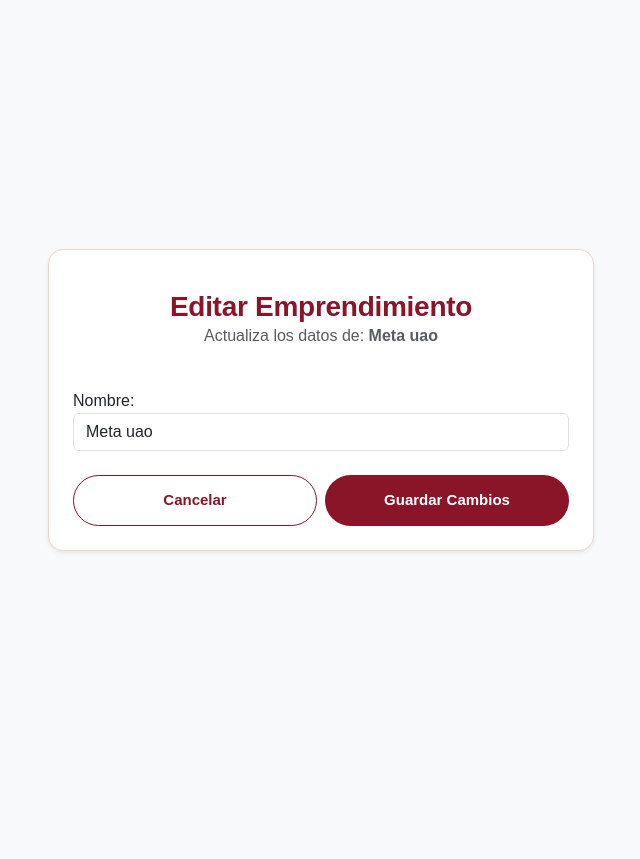
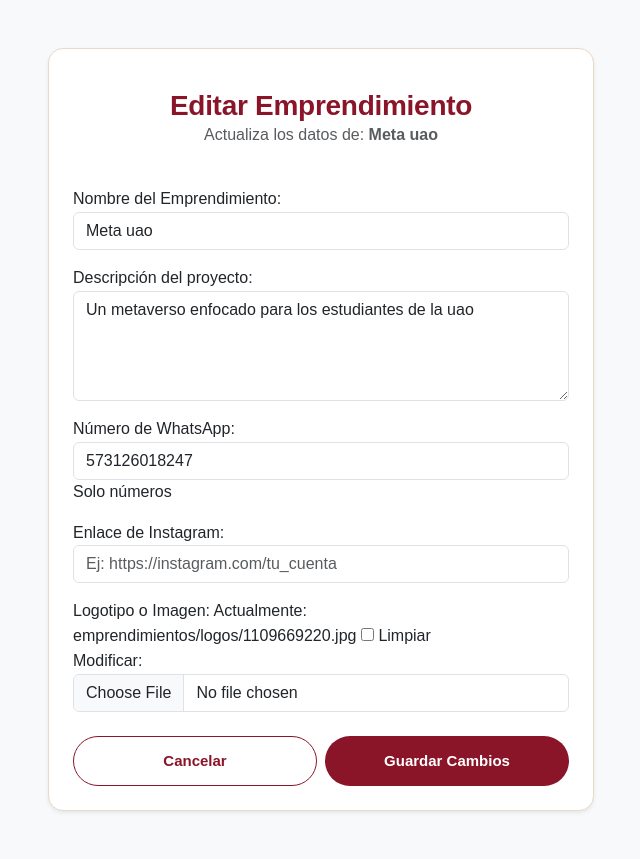
Before and after one commit to juanjoystefa/vitrinaDigital, a Django app: page /emprendimientos/editar/5/ in a window 1280 px wide. Shown: the whole page, without its empty margins (319-959 px from the left). Before the commit the page ends 552 px from the top, so only its background shows below. Run offline with Django 5.2, Linux system fonts and the light colour scheme; a user stored in the database is signed in; data comes from the database, SQL or seed files in the repository.

Commit message:
Los modelos ahora pueden tener su logo

```diff
--- a/modulos/emprendimientos/forms.py
+++ b/modulos/emprendimientos/forms.py
@@ -6,9 +6,40 @@ from django.contrib.auth.forms import UserCreationForm
 class EmprendimientoForm(forms.ModelForm):
     class Meta:
         model = Emprendimiento
-        fields = ["nombre"]
+        # 1. Agregamos los nuevos campos a la lista
+        fields = ["nombre", "descripcion", "link_whatsapp", "link_instagram", "logo"]
+
+        # 2. Personalizamos las etiquetas (Lo que lee el usuario)
+        labels = {
+            'nombre': 'Nombre del Emprendimiento',
+            'descripcion': 'Descripción del proyecto',
+            'link_whatsapp': 'Número de WhatsApp',
+            'link_instagram': 'Enlace de Instagram',
+            'logo': 'Logotipo o Imagen'
+        }
+
+        # 3. Asignamos clases de Bootstrap y textos de ejemplo (placeholders)
         widgets = {
-            'nombre': forms.TextInput(attrs={"class": "form-control", "placeholder": "Nombre del emprendimiento"})
+            'nombre': forms.TextInput(attrs={
+                'class': 'form-control',
+                'placeholder': 'Ej: EcoPlásticos UAO'
+            }),
+            'descripcion': forms.Textarea(attrs={
+                'class': 'form-control',
+                'rows': 4,
+                'placeholder': 'Cuéntanos brevemente de qué trata tu emprendimiento...'
+            }),
+            'link_whatsapp': forms.TextInput(attrs={
+                'class': 'form-control',
+                'placeholder': 'Ej: 573001234567 (Código de país + número)'
+            }),
+            'link_instagram': forms.URLInput(attrs={
+                'class': 'form-control',
+                'placeholder': 'Ej: https://instagram.com/tu_cuenta'
+            }),
+            'logo': forms.ClearableFileInput(attrs={
+                'class': 'form-control'
+            })
         }
 
 class RegistroForm(UserCreationForm):
--- a/modulos/emprendimientos/models.py
+++ b/modulos/emprendimientos/models.py
@@ -37,7 +37,7 @@ class Emprendimiento(models.Model):
 
     idEmprendimiento = models.AutoField(primary_key=True)
     nombre = models.CharField(max_length=100)
-    descripcion = models.TextField(blank=True, null=True) # Para que el admin sepa de qué trata
+    descripcion = models.TextField(blank=True, null=True, max_length=1000) # Para que el admin sepa de qué trata
     creador = models.ForeignKey(User, on_delete=models.SET_NULL, null=True, blank=True, related_name="emprendimientos")
 
     estado = models.CharField(max_length=20, choices=ESTADOS, default='pendiente')
@@ -46,8 +46,7 @@ class Emprendimiento(models.Model):
     # Redes sociales / Enlaces de contacto
     link_whatsapp = models.CharField(max_length=20, blank=True, null=True, help_text="Solo números")
     link_instagram = models.URLField(blank=True, null=True)
-    link_web = models.URLField(blank=True, null=True)
-
+    logo = models.ImageField(upload_to='emprendimientos/logos/', null=True, blank=True)
     # Contadores de visitas (Para que el panel cargue súper rápido sin calcular todo el tiempo)
     totalVistas = models.IntegerField(default=0)
     vistas_wa = models.IntegerField(default=0)
--- a/modulos/emprendimientos/views.py
+++ b/modulos/emprendimientos/views.py
@@ -5,22 +5,47 @@ from django.contrib.auth.decorators import login_required
 from .models import Emprendimiento, Vistas, Perfil
 from .forms import EmprendimientoForm, RegistroForm
 
-# ================================
-# VISTA DE INICIO
-# ================================
+# ==========================================
+# 1. USUARIOS Y AUTENTICACIÓN
+# ==========================================
+
+def registro(request):
+    if request.method == 'POST':
+        form = RegistroForm(request.POST)
+        if form.is_valid():
+            usuario = form.save()
+            login(request, usuario)
+            return redirect('emprendimientos')
+    else:
+        form = RegistroForm()
+    return render(request, 'login/registro.html', {'form': form})
+
+@login_required
+def perfil_usuario(request):
+    mis_emprendimientos = Emprendimiento.objects.filter(creador=request.user).order_by('-fecha_creacion')
+
+    return render(request, 'perfil/perfil.html', {
+        'mis_emprendimientos': mis_emprendimientos
+    })
+
+
+# ==========================================
+# 2. EMPRENDIMIENTOS (CRUD Y PÚBLICAS)
+# ==========================================
+
 def inicio(request):
+    # CREATE Y READ PÚBLICO
     if request.method == "POST":
-        # Protegemos para que solo usuarios logueados puedan crear
         if not request.user.is_authenticated:
             return redirect("login")
 
-        form = EmprendimientoForm(request.POST)
+        # AGREGAMOS request.FILES para recibir la imagen al crear
+        form = EmprendimientoForm(request.POST, request.FILES)
         if form.is_valid():
             emprendimiento = form.save(commit=False)
-            emprendimiento.creador = request.user # Asignamos el usuario logueado
+            emprendimiento.creador = request.user
             emprendimiento.save()
 
-            # MAGIA: Si el usuario era visitante, lo subimos a emprendedor
             if request.user.perfil.rol == 'visitante':
                 request.user.perfil.rol = 'emprendedor'
                 request.user.perfil.save()
@@ -37,77 +62,39 @@ def inicio(request):
     })
 
 @login_required
-def perfil_usuario(request):
-    # Buscamos todos los emprendimientos que ha creado este usuario en específico
-    mis_emprendimientos = Emprendimiento.objects.filter(creador=request.user).order_by('-fecha_creacion')
-
-    return render(request, 'perfil/perfil.html', {
-        'mis_emprendimientos': mis_emprendimientos
-    })
-
-# ==========================================
-# VISTAS PÚBLICAS
-# ==========================================
-
-def registrar_visita(request, id, origen='general'):
+def editar_emprendimiento(request, id):
+    # UPDATE
     emprendimiento = get_object_or_404(Emprendimiento, idEmprendimiento=id)
 
-    # Creamos la visita pasándole el origen (wa, ig, web o general)
-    Vistas.objects.create(idEmprendimiento=emprendimiento, origen=origen)
-
-    # Redirección inteligente: si hizo clic en WhatsApp, lo llevamos a WhatsApp
-    if origen == 'wa' and emprendimiento.link_whatsapp:
-        return redirect(f"https://wa.me/{emprendimiento.link_whatsapp}")
-    elif origen == 'ig' and emprendimiento.link_instagram:
-        return redirect(emprendimiento.link_instagram)
-    elif origen == 'web' and emprendimiento.link_web:
-        return redirect(emprendimiento.link_web)
-
-    # Si es 'general', recarga la página principal
-    return redirect('inicio')
-
-# ==========================================
-# CRUD: EDITAR Y ELIMINAR EMPRENDIMIENTOS
-# ==========================================
-
-@login_required
-def editar_emprendimiento(request, id):
-    emprendimiento = get_object_or_404(Emprendimiento, idEmprendimiento=id)
-
-    # Seguridad: Verificamos que quien intenta editar sea el creador o un admin
     if request.user != emprendimiento.creador and request.user.perfil.rol != 'admin':
         return redirect('perfil')
 
-    # Capturamos a dónde debemos volver (por defecto, al perfil)
     url_retorno = request.GET.get('next', 'perfil')
 
     if request.method == "POST":
-        form = EmprendimientoForm(request.POST, instance=emprendimiento)
+        # CORRECCIÓN AQUÍ: request.POST y request.FILES van primero, instance de último.
+        form = EmprendimientoForm(request.POST, request.FILES, instance=emprendimiento)
         if form.is_valid():
             form.save()
-            # Redirigimos a la url capturada.
-            # Si 'url_retorno' empieza con '/', es una ruta (ej. /panel/emprendimientos/).
-            # Si no, asumimos que es el nombre de una vista de Django (ej. 'perfil').
             if url_retorno.startswith('/'):
                 return redirect(url_retorno)
             return redirect(url_retorno)
     else:
+        # CORRECCIÓN AQUÍ: Solo instance (sin request.FILES cuando apenas carga la página)
         form = EmprendimientoForm(instance=emprendimiento)
 
-    return render(request, "perfil/editar_emprendimiento.html", {
+    return render(request, "emprendimientos/editar_emprendimiento.html", {
         "form": form,
         "emprendimiento": emprendimiento,
-        "url_retorno": url_retorno # Se lo pasamos a la plantilla para no perderlo
+        "url_retorno": url_retorno
     })
 
 @login_required
 def eliminar_emprendimiento(request, id):
+    # DELETE
     emprendimiento = get_object_or_404(Emprendimiento, idEmprendimiento=id)
-
-    # Capturamos a dónde debemos volver
     url_retorno = request.GET.get('next', 'perfil')
 
-    # Seguridad: Solo el creador o un admin pueden borrarlo
     if request.user == emprendimiento.creador or request.user.perfil.rol == 'admin':
         emprendimiento.delete()
 
@@ -115,9 +102,20 @@ def eliminar_emprendimiento(request, id):
         return redirect(url_retorno)
     return redirect(url_retorno)
 
+def registrar_visita(request, id, origen='general'):
+    emprendimiento = get_object_or_404(Emprendimiento, idEmprendimiento=id)
+    Vistas.objects.create(idEmprendimiento=emprendimiento, origen=origen)
+
+    if origen == 'wa' and emprendimiento.link_whatsapp:
+        return redirect(f"https://wa.me/{emprendimiento.link_whatsapp}")
+    elif origen == 'ig' and emprendimiento.link_instagram:
+        return redirect(emprendimiento.link_instagram)
+
+    return redirect('inicio')
+
 
 # ==========================================
-# VISTAS DEL PANEL DE ADMINISTRACIÓN SEPARADAS
+# 3. PANEL DE ADMINISTRACIÓN
 # ==========================================
 
 @login_required
@@ -130,13 +128,12 @@ def admin_pendientes(request):
     if query:
         pendientes = pendientes.filter(nombre__icontains=query)
 
-    # 1. Contamos el total real de pendientes
     cantidad_pendientes = Emprendimiento.objects.filter(estado='pendiente').count()
 
     return render(request, "admin/admin_pendientes.html", {
         "pendientes": pendientes,
         "query": query,
-        "cantidad_pendientes": cantidad_pendientes # 2. Lo enviamos a la plantilla
+        "cantidad_pendientes": cantidad_pendientes
     })
 
 @login_required
@@ -186,19 +183,4 @@ def cambiar_estado_emprendimiento(request, id, nuevo_estado):
         emprendimiento.estado = nuevo_estado
         emprendimiento.save()
 
-    # Cambio clave: ahora redirige específicamente a la vista de pendientes
     return redirect('admin_pendientes')
-
-# ================================
-# VISTA DE REGISTRO
-# ================================
-def registro(request):
-    if request.method == 'POST':
-        form = RegistroForm(request.POST)
-        if form.is_valid():
-            usuario = form.save() # Esto dispara la señal de models.py y crea el perfil "visitante"
-            login(request, usuario) # Inicia sesión automáticamente
-            return redirect('emprendimientos')
-    else:
-        form = RegistroForm()
-    return render(request, 'login/registro.html', {'form': form})
--- a/templates/perfil/editar_emprendimiento.html
+++ b/templates/emprendimientos/editar_emprendimiento.html
@@ -20,7 +20,7 @@
                     </div>
 
                     <!-- Agregamos la ruta completa a la que debe enviar los datos, incluyendo el parámetro 'next' -->
-                    <form method="POST" action="{% url 'editar_emprendimiento' emprendimiento.idEmprendimiento %}?next={{ url_retorno }}">
+                    <form method="POST" action="{% url 'editar_emprendimiento' emprendimiento.idEmprendimiento %}?next={{ url_retorno }}" enctype="multipart/form-data">
                         {% csrf_token %}
                         <!-- Renderizamos el formulario -->
                         {{ form.as_p }}
--- a/vitrinaDigital/settings.py
+++ b/vitrinaDigital/settings.py
@@ -11,6 +11,7 @@ https://docs.djangoproject.com/en/6.1/ref/settings/
 """
 
 from pathlib import Path
+import os
 
 # Build paths inside the project like this: BASE_DIR / 'subdir'.
 BASE_DIR = Path(__file__).resolve().parent.parent
@@ -122,6 +123,9 @@ STATICFILES_DIRS = [
     BASE_DIR / "static",
 ]
 
+MEDIA_URL = '/media/'
+MEDIA_ROOT = os.path.join(BASE_DIR, 'media')
+
 # Email
 # https://docs.djangoproject.com/en/6.1/topics/email/#topic-email-configuration
 
--- a/vitrinaDigital/urls.py
+++ b/vitrinaDigital/urls.py
@@ -16,9 +16,13 @@ Including another URLconf
 """
 from django.contrib import admin
 from django.urls import path, include
+from django.conf import settings
+from django.conf.urls.static import static
 
 urlpatterns = [
     path('admin/', admin.site.urls),
     path("", include("modulos.emprendimientos.urls")),
     path("", include("modulos.sinapsisUAO.urls"))
 ]
+if settings.DEBUG:
+    urlpatterns += static(settings.MEDIA_URL, document_root=settings.MEDIA_ROOT)
```
Also changed, not shown: db.sqlite3, media/emprendimientos/logos/1109669220.jpg (added), modulos/emprendimientos/migrations/0003_emprendimiento_logo.py (added), modulos/emprendimientos/migrations/0004_remove_emprendimiento_link_web_and_more.py (added).
